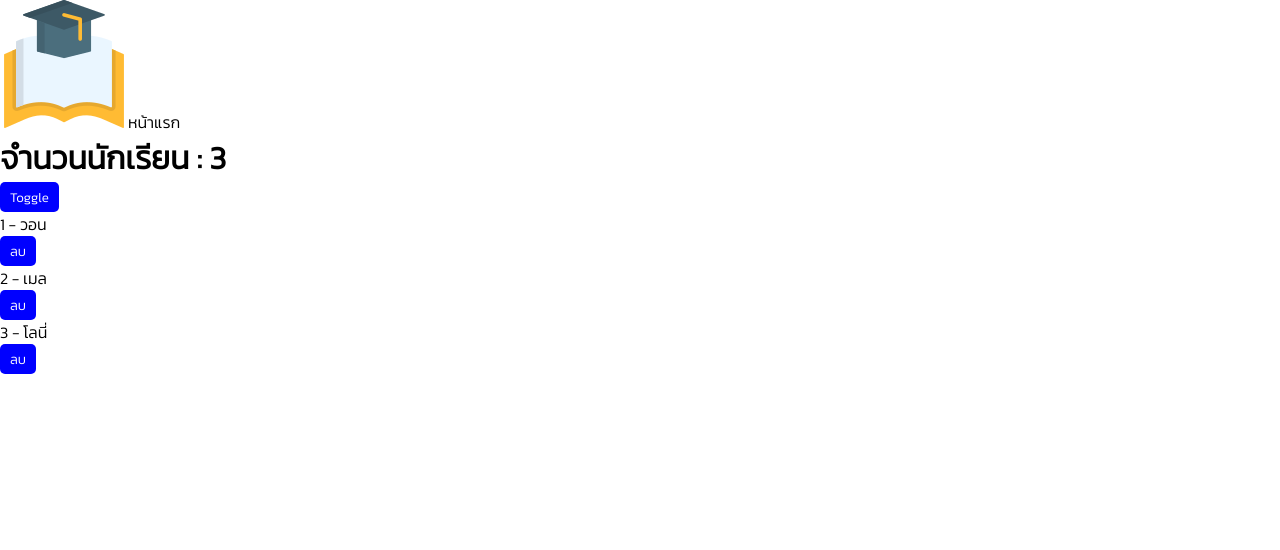
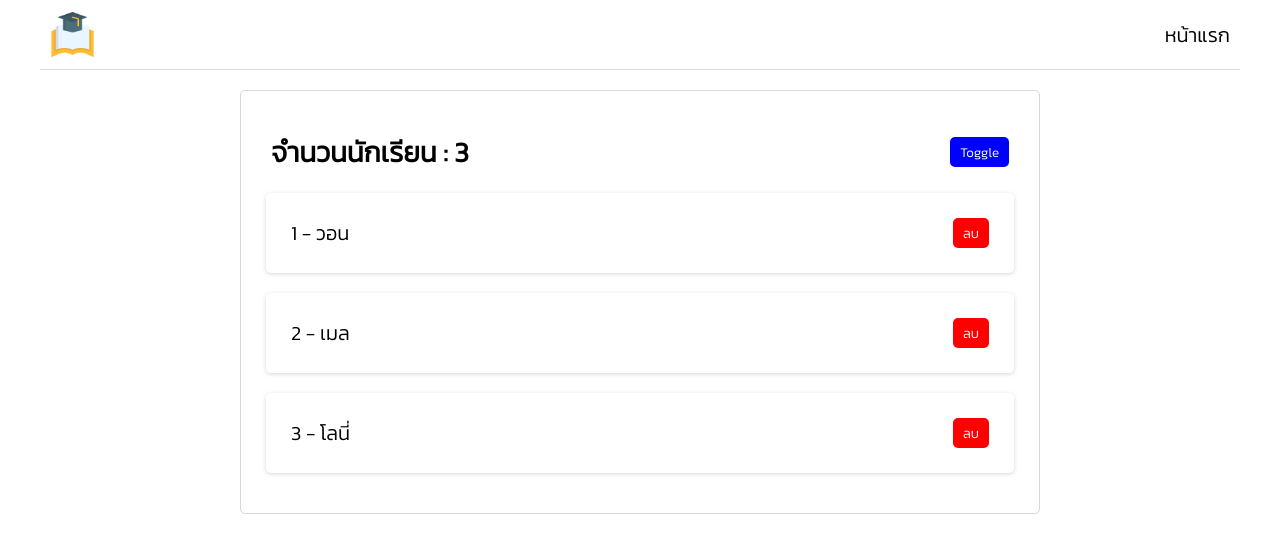
Before and after one commit to Borwonluck/React-Practice, a React (Create React App) app: page / in a window 1280 px wide. Shown: the top 550 px of the page. Built offline with nearby package versions, Linux system fonts and the light colour scheme.

Commit message:
Refactor components and styles: restructure ArrayState layout, add CSS for Header and StudentList, and enhance styling for better UI

```diff
--- a/src/App.css
+++ b/src/App.css
@@ -1,38 +1,4 @@
-.App {
+.container {
   text-align: center;
+  padding: 0px 10px;
 }
-
-.App-logo {
-  height: 40vmin;
-  pointer-events: none;
-}
-
-@media (prefers-reduced-motion: no-preference) {
-  .App-logo {
-    animation: App-logo-spin infinite 20s linear;
-  }
-}
-
-.App-header {
-  background-color: #282c34;
-  min-height: 100vh;
-  display: flex;
-  flex-direction: column;
-  align-items: center;
-  justify-content: center;
-  font-size: calc(10px + 2vmin);
-  color: white;
-}
-
-.App-link {
-  color: #61dafb;
-}
-
-/* @keyframes App-logo-spin {
-  from {
-    transform: rotate(0deg);
-  }
-  to {
-    transform: rotate(360deg);
-  }
-} */
--- a/src/ArrayState.js
+++ b/src/ArrayState.js
@@ -1,15 +1,20 @@
 // import { useState } from "react";
 import Header from "./components/Header";
 import StudetList from "./components/StudentList";
+import "./App.css";
 
 function ArrayState() {
   //สร้าง State
   return (
     <>
-    <Header/>
-    <main>
-       <StudetList/>
-    </main>
+      <div className="container">
+
+
+        <Header />
+        <main>
+          <StudetList />
+        </main>
+      </div>
     </>
   );
 }
--- /dev/null
+++ b/src/components/Header.css
@@ -0,0 +1,15 @@
+nav{
+ display: flex;
+ align-items: center;
+ justify-content: space-between;
+ max-width: 1200px;
+ height: 70px;
+ margin: auto;
+ padding: 0px 10px;
+ font-size: 20px;
+ border-bottom: 1px solid #d7d7d7;
+}
+
+.logo{
+    max-width: 45px;
+}
--- a/src/components/Header.js
+++ b/src/components/Header.js
@@ -1,9 +1,10 @@
 import Logo from "../image/logo.png";
+import "./Header.css";
 
 function Header() {
   return (
     <nav>
-      <img src={Logo} alt="Logo" />
+      <img src={Logo} alt="Logo" className="logo" />
       <a href="/">หน้าแรก</a>
     </nav>
   );
--- /dev/null
+++ b/src/components/StudentList.css
@@ -0,0 +1,34 @@
+ul {
+    max-width: 800px;
+    margin: 20px auto;
+    padding: 20px;
+    border: 1px solid #d7d7d7;
+    border-radius: 5px;
+}
+
+h1 {
+    font-size: 28px;
+    text-align: center;
+}
+
+.header {
+    display: flex;
+    justify-content: space-between;
+    align-items: center;
+    margin: 20px 10px;
+}
+
+.delete {
+    background-color: red;
+}
+
+li{
+    display: flex;
+    justify-content: space-between;
+    align-items: center;
+    box-shadow: rgba(0, 0, 0, 0.16) 0px 1px 4px;
+    margin: 20px 5px;
+    padding: 25px;
+    font-size: 20px;
+    border-radius: 5px;
+}
--- a/src/components/StudentList.js
+++ b/src/components/StudentList.js
@@ -1,4 +1,5 @@
 import { useState } from "react";
+import "./StudentList.css";
 
 function StudetList() {
   const [students, setStudent] = useState([
@@ -14,17 +15,19 @@ function StudetList() {
   }
   return (
     <>
-      <h1>จำนวนนักเรียน : {students.length}</h1>
-      {/* เปลี่ยนค่า State Show */}
-      <button onClick={() => setShow(!show)}>Toggle</button>
       <ul>
+        <div className="header">
+          <h1>จำนวนนักเรียน : {students.length}</h1>
+          {/* เปลี่ยนค่า State Show */}
+          <button onClick={() => setShow(!show)}>Toggle</button>
+        </div>
         {show &&
           students.map((item) => (
             <li key={item.id}>
               <p>
                 {item.id} - {item.name}
               </p>
-              <button onClick={() => deleteStudent(item.id)}>ลบ</button>
+              <button onClick={() => deleteStudent(item.id)} className="delete">ลบ</button>
             </li>
           ))}
       </ul>
```
